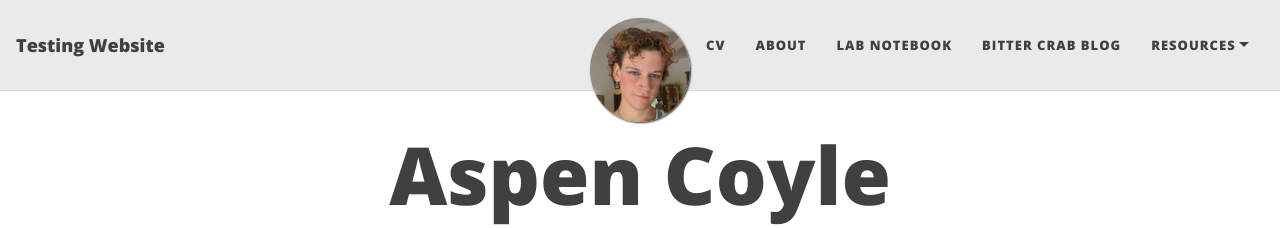
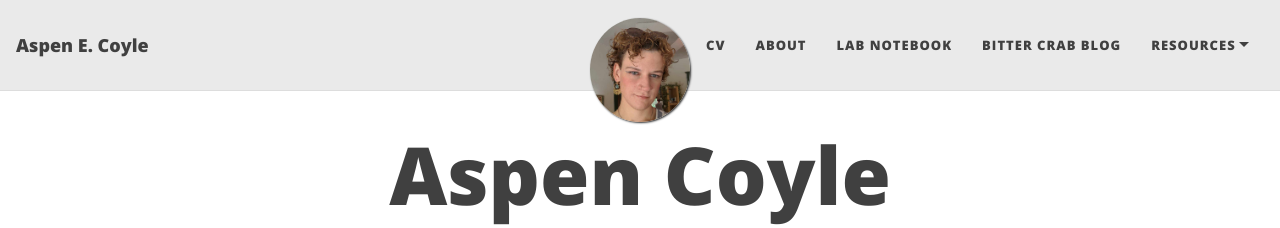
Before and after one commit to aspencoyle/aspencoyle.github.io, a Jekyll site: the page built from index.html, in a window 1280 px wide. Shown: the top 228 px of the page. Built offline with Jekyll 4.4.1, drawn with Linux system fonts in a browser that asks for light colours; nearby versions of some CDN libraries.

Commit message:
updated title

```diff
--- a/_config.yml
+++ b/_config.yml
@@ -6,7 +6,7 @@
 # --- Required options --- #
 
 # Name of website
-title: Testing Website
+title: Aspen E. Coyle
 
 # Your name to show in the footer
 author: Aspen E. Coyle
```
